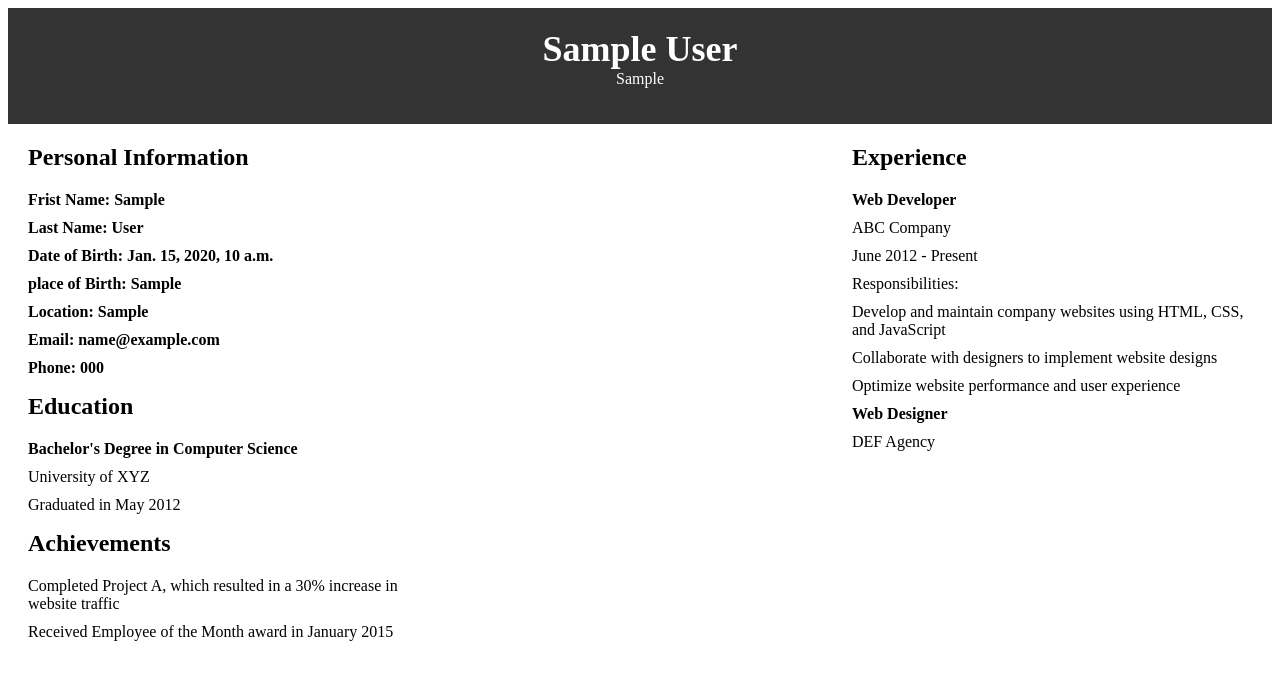
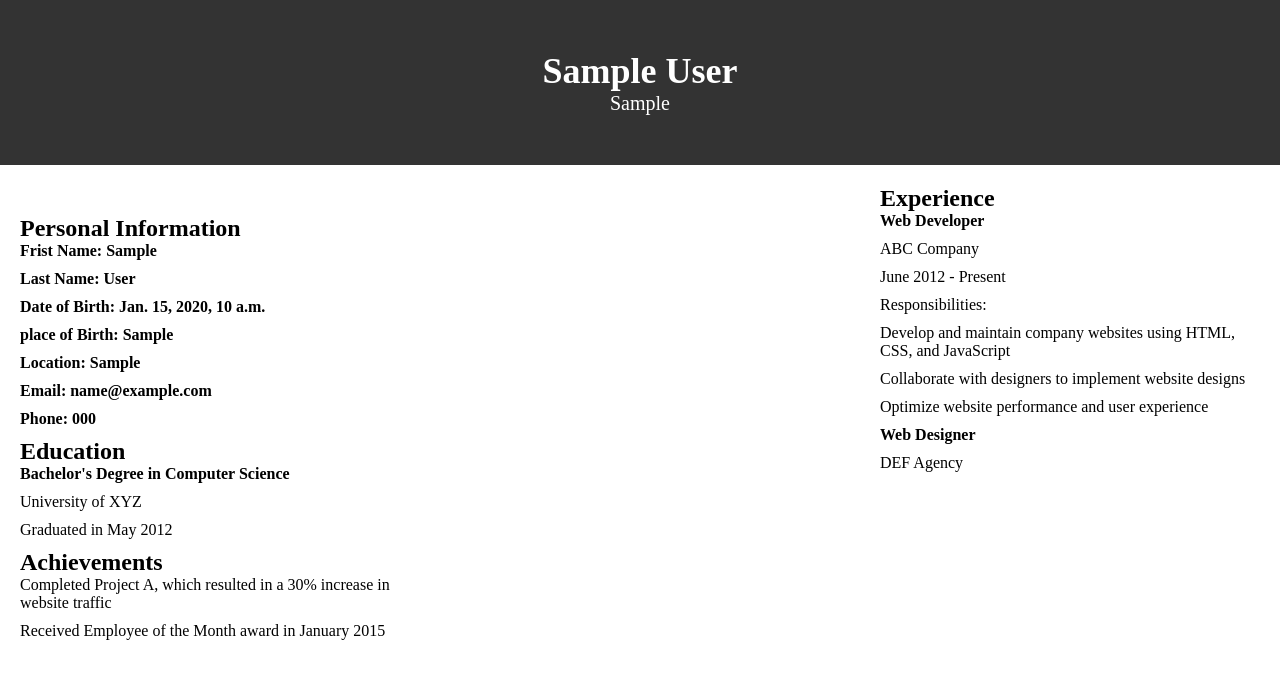
Before and after one commit to miclemabasie/Resume-Generator, a Django app: template templates/pdf_templates/template_1.html in a window 1280 px wide. Shown: the top 684 px of the page. Run offline with Django 3.2, Linux system fonts and the light colour scheme; the template is opened without the code that fills it: values that come from a table or form of the project are taken from there, others are empty; tables that the repository leaves empty hold one stand-in row (values such as "Sample post"); parts of the project's set-up code (start-up, migrations or seed data) failed here and were passed over.

Commit message:
updated file preview attatchment

```diff
--- a/cvs/views.py
+++ b/cvs/views.py
@@ -137,9 +137,10 @@ def download_pdf(request):
     user = request.user
     personalInfo = PersonalInfomation.objects.get(cv__user=user)
     context = {"pinfo": personalInfo}
+    cv_name = f"{user.username}-cv"
     # Create a Django response object, and specify content_type as pdf
     response = HttpResponse(content_type="application/pdf")
-    response["Content-Disposition"] = 'attachment; filename="report.pdf"'
+    response["Content-Disposition"] = f'filename="{cv_name}.pdf"'
     # find the template and render it.
     template = get_template(template_path)
     html = template.render(context)
--- a/templates/cvs/create.html
+++ b/templates/cvs/create.html
@@ -64,6 +64,7 @@
             </div>
 
         </form>
+        {% comment %} Skills {% endcomment %}
     </div>
     <div class="split right">
         {% if template_id == 1 %}
--- a/templates/pdf_templates/template_1.html
+++ b/templates/pdf_templates/template_1.html
@@ -7,16 +7,25 @@
     <meta name="viewport" content="width=device-width, initial-scale=1.0">
     <title>Document</title>
     <style>
+        *{
+            margin: 0;
+            padding: 0;
+            box-sizing: border-box;
+        }
         header {
             background-color: #333;
             color: #fff;
-            padding: 20px;
+            padding: 50px;
             text-align: center;
         }
 
         h1 {
             margin: 0;
             font-size: 36px;
+        }
+
+        .headline {
+            font-size: 20px;
         }
 
         .content {
@@ -124,12 +133,12 @@
 <body>
     <header>
         <h1>{{pinfo.firstName}} {{pinfo.lastName}}</h1>
-        <p>{{pinfo.headline}}</p>
+        <p class="headline">{{pinfo.headline}}</p>
     </header>
 
     <div class="content">
         <div class="content__left">
-            <h2>Personal Information</h2>
+            <h2 style="padding-top: 30px">Personal Information</h2>
             <ul>
                 <li><strong>Frist Name: <span id="fname_tem">{{pinfo.firstName}}</span></strong> </li>
                 <li><strong>Last Name: <span id="lname_tem">{{pinfo.lastName}}</span></strong> </li>
```
